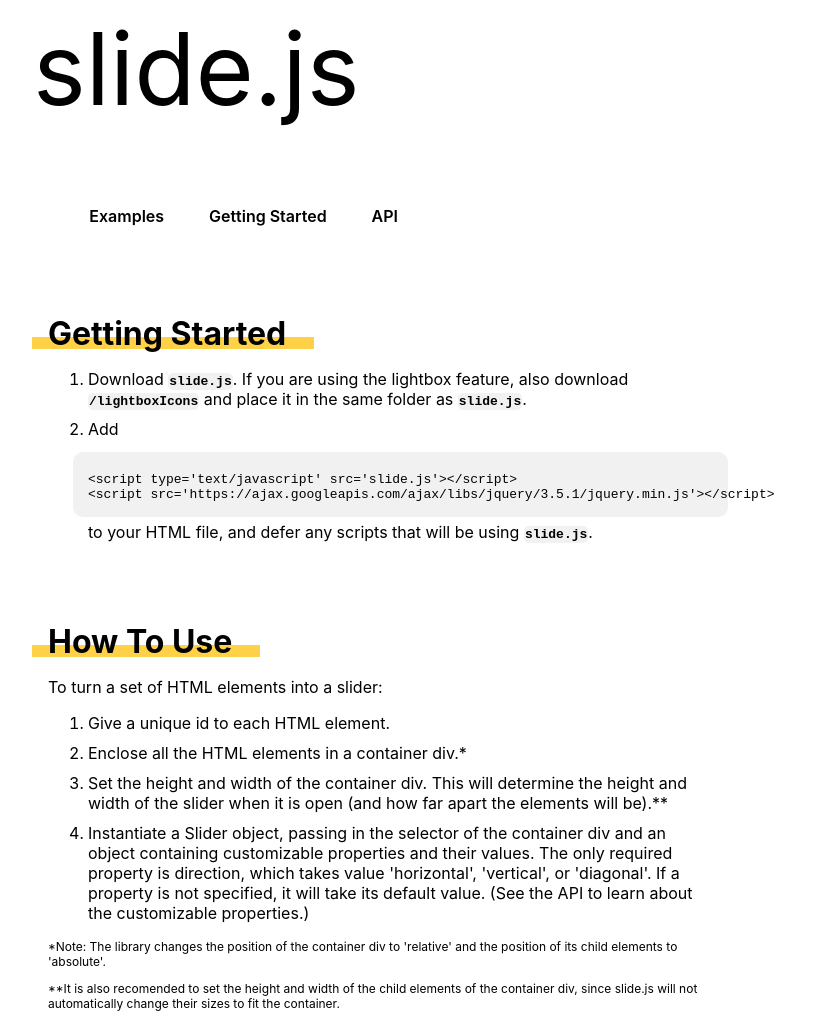
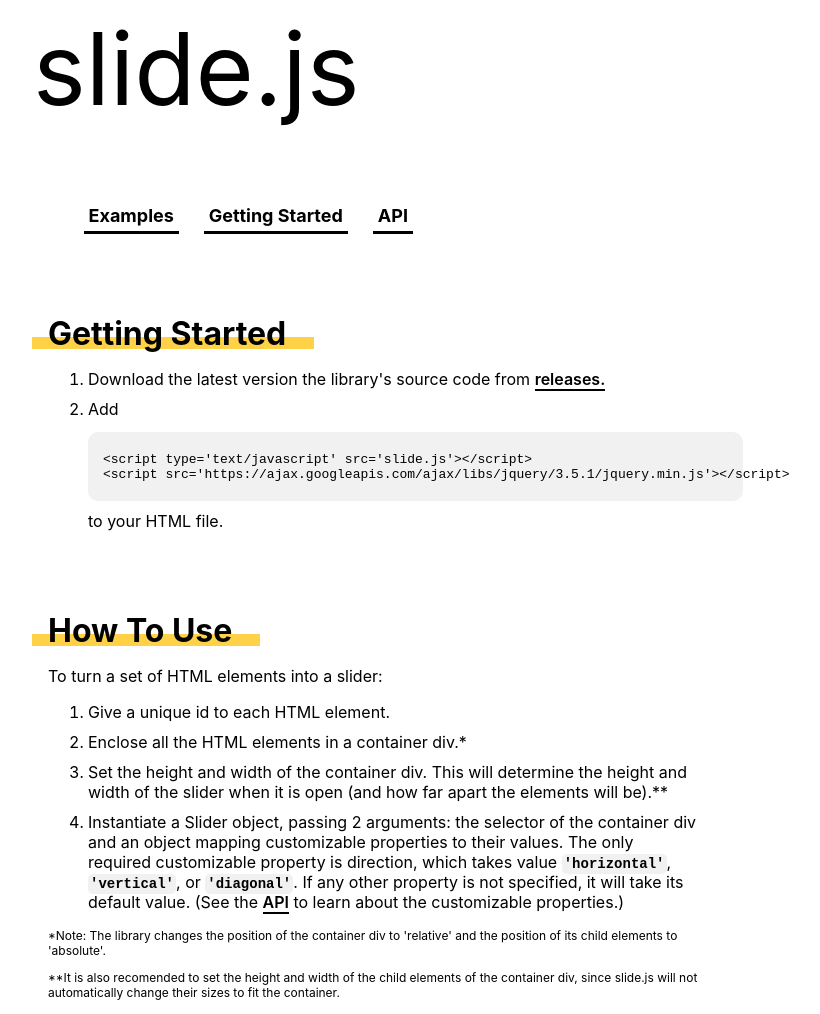
Before and after one commit to ashley-d-lu/slide.js, a website: page pub/gettingStarted.html in a window 1280 px wide. Shown: the top 1014 px of the page, without its empty margins (267-1087 px from the left). Drawn offline with nearby package versions, Linux system fonts and the light colour scheme.

Commit message:
Updated the Getting Started page. Edited styling of pages. Installed nodemon for dev purposes.

```diff
--- a/package.json
+++ b/package.json
@@ -18,6 +18,7 @@
   },
   "homepage": "https://github.com/csc309-summer-2020/js-library-luashle1#readme",
   "dependencies": {
-    "express": "^4.17.1"
+    "express": "^4.17.1",
+    "nodemon": "^2.0.4"
   }
 }
--- a/pub/buttons.js
+++ b/pub/buttons.js
@@ -2,14 +2,35 @@
 
 'use strict'
 
-document.querySelector("#examples-btn").onclick = () => {
-    location.href = "/examples.html";
+
+const examplesButton = document.querySelector('#examples-btn');
+const gettingStartedButton = document.querySelector('#gettingStarted-btn');
+const apiButton = document.querySelector('#api-btn');
+
+
+examplesButton.onclick = () => {
+    location.href = '/examples.html';
 };
 
-document.querySelector("#gettingStarted-btn").onclick = () => {
-    location.href = "/pub/gettingStarted.html";
+gettingStartedButton.onclick = () => {
+    location.href = '/gettingStarted.html';
 };
 
-document.querySelector("#api-btn").onclick = () => {
-    location.href = "/api.html";
+apiButton.onclick = () => {
+    location.href = '/api.html';
 };
+
+
+if (window.location.pathname === '/examples.html') {
+    examplesButton.style.color = '#007bff';
+    examplesButton.style.borderColor = '#007bff';
+    examplesButton.style.backgroundColor = '#007bff11';
+} else if (window.location.pathname === '/gettingStarted.html') {
+    gettingStartedButton.style.color = '#007bff';
+    gettingStartedButton.style.borderColor = '#007bff';
+    gettingStartedButton.style.backgroundColor = '#007bff11';
+} else if (window.location.pathname === '/api.html') {
+    apiButton.style.color = '#007bff';
+    apiButton.style.borderColor = '#007bff';
+    apiButton.style.backgroundColor = '#007bff11';
+}
--- a/pub/gettingStarted.html
+++ b/pub/gettingStarted.html
@@ -33,14 +33,13 @@
         <h1>Getting Started</h1>
         <p>
             <ol>
-                <li>Download <span class="fname">slide.js</span>. If you are using the lightbox feature, also download <span class="fname">/lightboxIcons</span>
-                and place it in the same folder as <span class="fname">slide.js</span>.</li>
+                <li>Download the latest version the library's source code from <a href="https://github.com/csc309-summer-2020/js-library-luashle1/releases">releases.</a></li>
                 <li>Add
                     <pre id='script-example'>
 &lt;script type='text/javascript' src='slide.js'&gt;&lt;/script&gt;
 &lt;script src='https://ajax.googleapis.com/ajax/libs/jquery/3.5.1/jquery.min.js'&gt;&lt;/script&gt;
                     </pre>
-                    to your HTML file, and defer any scripts that will be using <span class="fname">slide.js</span>.
+                    to your HTML file.
                 </li>
             </ol>
         </p>
@@ -55,11 +54,11 @@
                 and width of the slider when it is open (and how far apart the elements
                 will be).**
             </li>
-            <li>Instantiate a Slider object, passing in the selector of the
-                container div and an object containing customizable properties and their values. The only
-                required property is direction, which takes value 'horizontal', 'vertical',
-                or 'diagonal'. If a property is not specified, it will take its default value.
-                (See the API to learn about the customizable properties.)
+            <li>Instantiate a Slider object, passing 2 arguments: the selector of the
+                container div and an object mapping customizable properties to their values. The only
+                required customizable property is direction, which takes value <span class="val">'horizontal'</span>, <span class="val">'vertical'</span>,
+                or <span class="val">'diagonal'</span>. If any other property is not specified, it will take its default value.
+                (See the <a href="/api.html">API</a> to learn about the customizable properties.)
             </li>
         </ol>
         <p class='small'>*Note: The library changes the
--- a/pub/styles.css
+++ b/pub/styles.css
@@ -9,6 +9,19 @@
     margin: auto
 }
 
+a {
+    color: black;
+    text-decoration: none;
+    font-weight: 600;
+    border-bottom: 2px solid black;
+}
+
+a:hover {
+    color: #007bff;
+    border-color: #007bff;
+    background-color: #007bff11
+}
+
 button {
     font-family: inherit;
     font-size: inherit;
@@ -17,7 +30,6 @@
     border-radius: 4px;
     padding: 5px 10px;
     background-color: rgb(230, 228, 228);
-    transition: background-color 0.3s;
 }
 
 button:hover {
@@ -33,10 +45,9 @@
 }
 
 #script-example {
-    position: relative;
-    margin-bottom: 5px;
+    margin-bottom: 10px;
     padding-left: 15px;
-    left: -15px;
+    padding-bottom: 4px;
     width: 640px;
 }
 
@@ -47,15 +58,6 @@
 .flex {
     display: flex;
     justify-content: center;
-}
-
-.fname {
-    font-family: monospace;
-    font-size: 13px;
-    font-weight: 600;
-    background-color: rgb(241, 241, 241);
-    border-radius: 5px;
-    padding: 1px
 }
 
 .val {
@@ -162,17 +164,21 @@
 }
 
 .header-btn {
+    font-size: 18px;
+    font-weight: 700;
     background-color: transparent;
-    margin-left: 15px;
-    font-weight: 600;
-    padding: 8px 15px;
-    transition: color 0.2s;
+    margin-left: 25px;
+    padding-left: 5px;
+    padding-right: 5px;
+    border-radius: 0px;
+    border-bottom: 3px solid black;
 }
 
 .header-btn:hover {
     color: #007bff;
     cursor: pointer;
-    background-color: transparent;
+    background-color: #007bff11;
+    border-color: #007bff;
 }
 
 .gradient-bar {
```
Also changed, not shown: pub/examples.html (+2 -2 lines), 1 other file.
